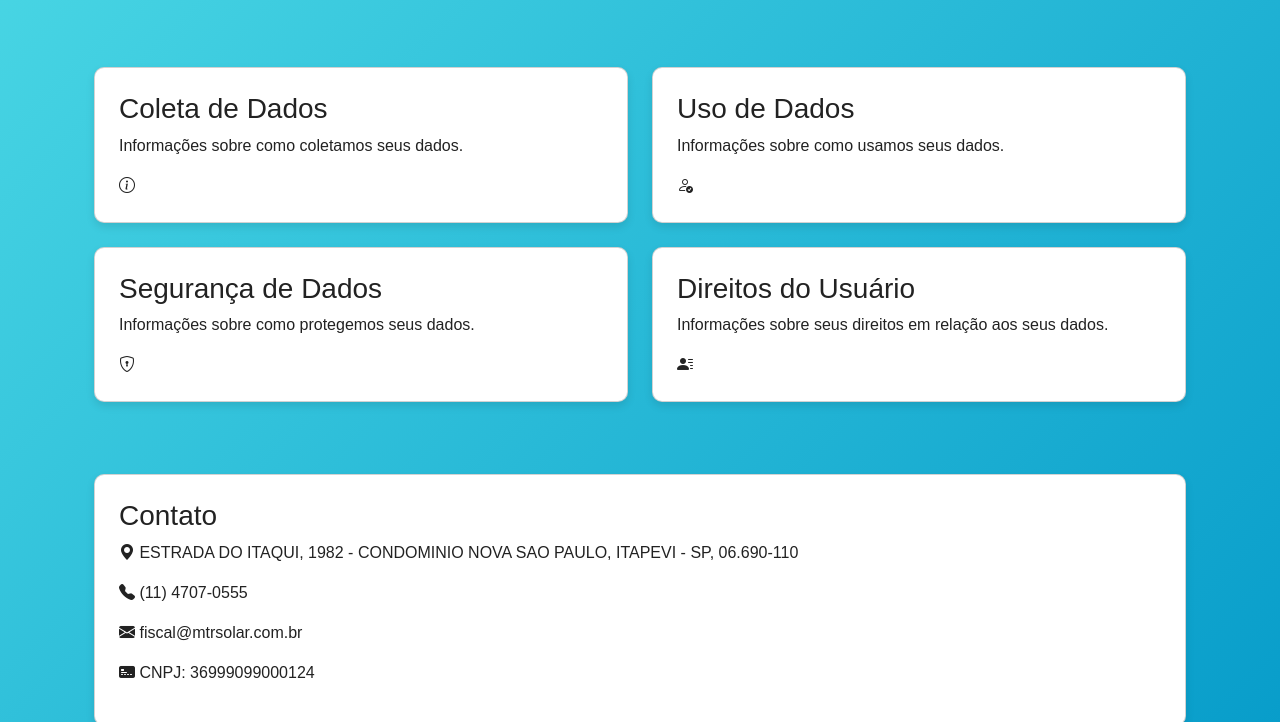
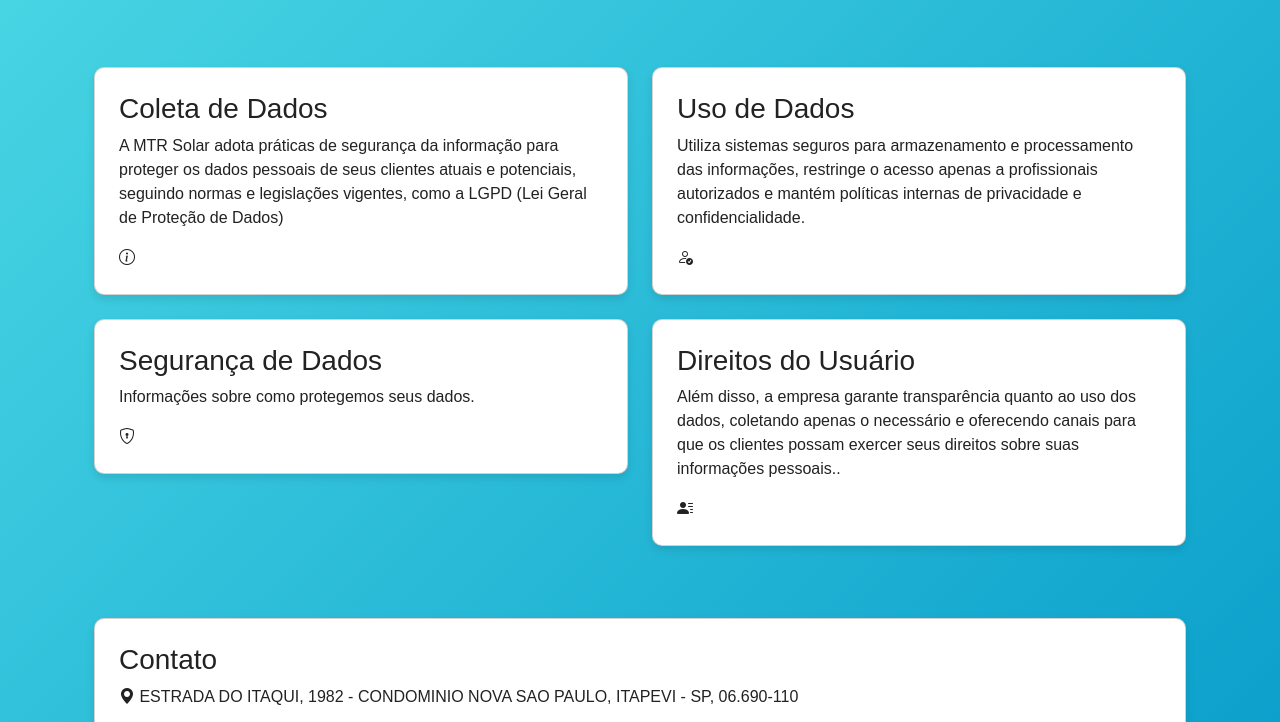
Before and after one commit to mtrsolar/atendimento, a plain HTML site: page privacidade.html in a window 1280 px wide. Shown: the part 61-783 px from the top of the page. Drawn offline with nearby package versions, Linux system fonts and the light colour scheme.

Commit message:
Update privacidade.html

```diff
--- a/privacidade.html
+++ b/privacidade.html
@@ -63,7 +63,7 @@
                 <div class="col-md-6">
                     <div class="card mb-4 p-4">
                         <h3>Coleta de Dados</h3>
-                        <p>Informações sobre como coletamos seus dados.</p>
+                        <p>A MTR Solar adota práticas de segurança da informação para proteger os dados pessoais de seus clientes atuais e potenciais, seguindo normas e legislações vigentes, como a LGPD (Lei Geral de Proteção de Dados)</p>
                         <i class="bi bi-info-circle"></i>
                     </div>
                 </div>
@@ -71,7 +71,7 @@
                 <div class="col-md-6">
                     <div class="card mb-4 p-4">
                         <h3>Uso de Dados</h3>
-                        <p>Informações sobre como usamos seus dados.</p>
+                        <p>Utiliza sistemas seguros para armazenamento e processamento das informações, restringe o acesso apenas a profissionais autorizados e mantém políticas internas de privacidade e confidencialidade.</p>
                         <i class="bi bi-person-check"></i>
                     </div>
                 </div>
@@ -86,7 +86,7 @@
                 <div class="col-md-6">
                     <div class="card mb-4 p-4">
                         <h3>Direitos do Usuário</h3>
-                        <p>Informações sobre seus direitos em relação aos seus dados.</p>
+                        <p>Além disso, a empresa garante transparência quanto ao uso dos dados, coletando apenas o necessário e oferecendo canais para que os clientes possam exercer seus direitos sobre suas informações pessoais..</p>
                         <i class="bi bi-person-lines-fill"></i>
                     </div>
                 </div>
```
